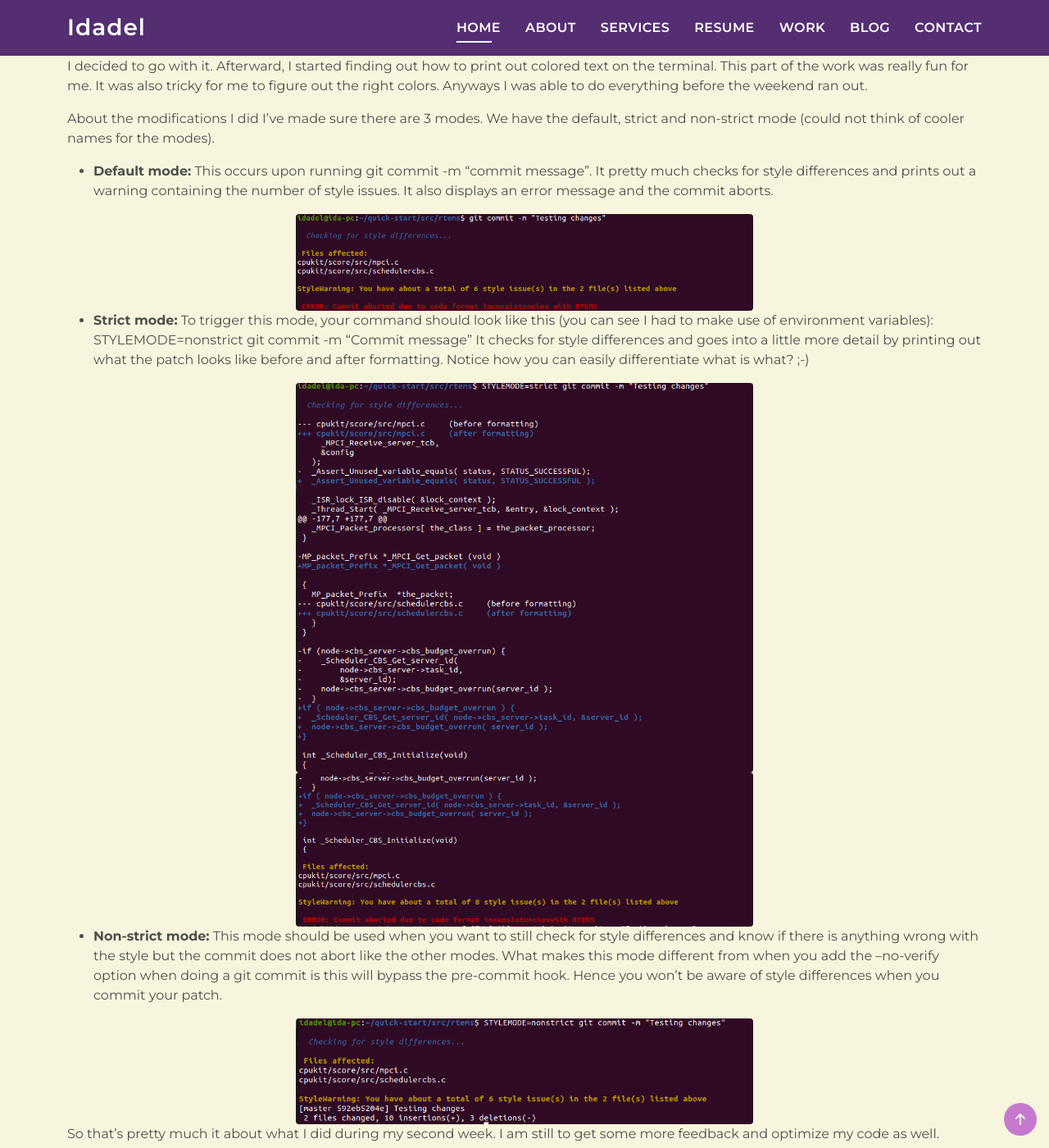
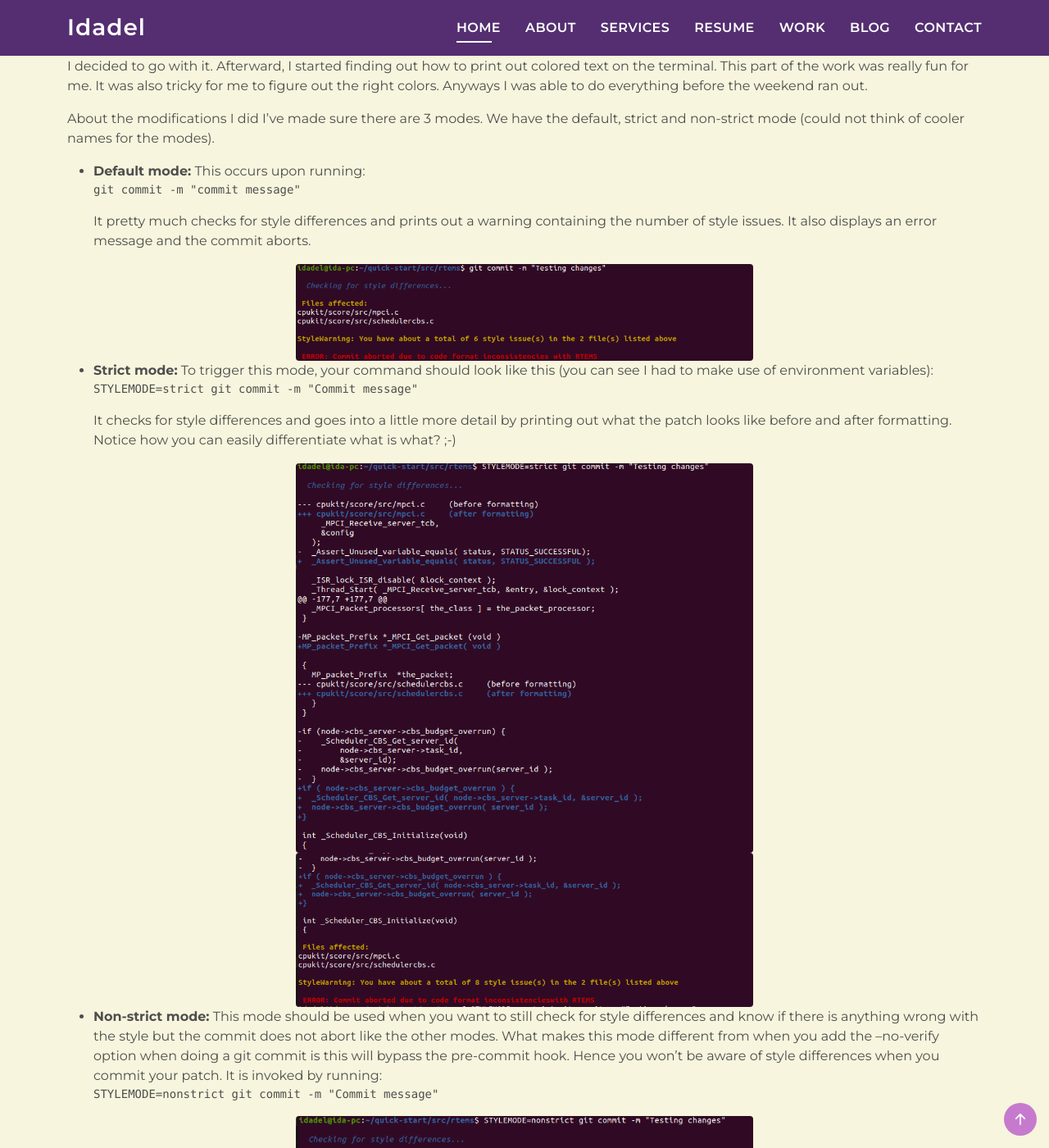
Before and after one commit to Idadelveloper/Idadelveloper.github.io, a Jekyll site: the page built from _posts/2021-06-21-gsoc-week2.md, in a window 1280 px wide and 1400 px high, scrolled down 1519 px. Shown: the whole window at 82% size. Built offline with Jekyll 4.4.1, drawn with Linux system fonts in a browser that asks for light colours.

Commit message:
Update 2021-06-21-gsoc-week2.md

````diff
--- a/_posts/2021-06-21-gsoc-week2.md
+++ b/_posts/2021-06-21-gsoc-week2.md
@@ -40,7 +40,11 @@ The first thing I did was to figure out the logic of the different modes. This w
 
 About the modifications I did I've made sure there are 3 modes. We have the default, strict and non-strict mode (could not think of cooler names for the modes).
 
-* **Default mode:** This occurs upon running git commit -m "commit message". It pretty much checks for style differences and prints out a warning containing the number of style issues. It also displays an error message and the commit aborts.
+* **Default mode:** This occurs upon running:
+```
+git commit -m "commit message"
+```
+It pretty much checks for style differences and prints out a warning containing the number of style issues. It also displays an error message and the commit aborts.
 
 <div class="text-center">
   <img src="/assets/images/default.png" class="rounded w-50 mb-10" alt="RTEMS logo">
@@ -49,7 +53,9 @@ About the modifications I did I've made sure there are 3 modes. We have the defa
 
 
 * **Strict mode:** To trigger this mode, your command should look like this (you can see I had to make use of environment variables):
-STYLEMODE=nonstrict git commit -m "Commit message"
+```
+STYLEMODE=strict git commit -m "Commit message"
+```
 It checks for style differences and goes into a little more detail by printing out what the patch looks like before and after formatting. Notice how you can easily differentiate what is what? ;-)
 
 <div class="text-center">
@@ -62,7 +68,10 @@ It checks for style differences and goes into a little more detail by printing o
 
 
 
-* **Non-strict mode:** This mode should be used when you want to still check for style differences and know if there is anything wrong with the style but the commit does not abort like the other modes. What makes this mode different from when you add the --no-verify option when doing a git commit is this will bypass the pre-commit hook. Hence you won't be aware of style differences when you commit your patch.
+* **Non-strict mode:** This mode should be used when you want to still check for style differences and know if there is anything wrong with the style but the commit does not abort like the other modes. What makes this mode different from when you add the --no-verify option when doing a git commit is this will bypass the pre-commit hook. Hence you won't be aware of style differences when you commit your patch. It is invoked by running:
+```
+STYLEMODE=nonstrict git commit -m "Commit message"
+```
 
 <div class="text-center">
   <img src="/assets/images/non-strict-mode.png" class="rounded w-50 mb-10" alt="RTEMS logo">
````
